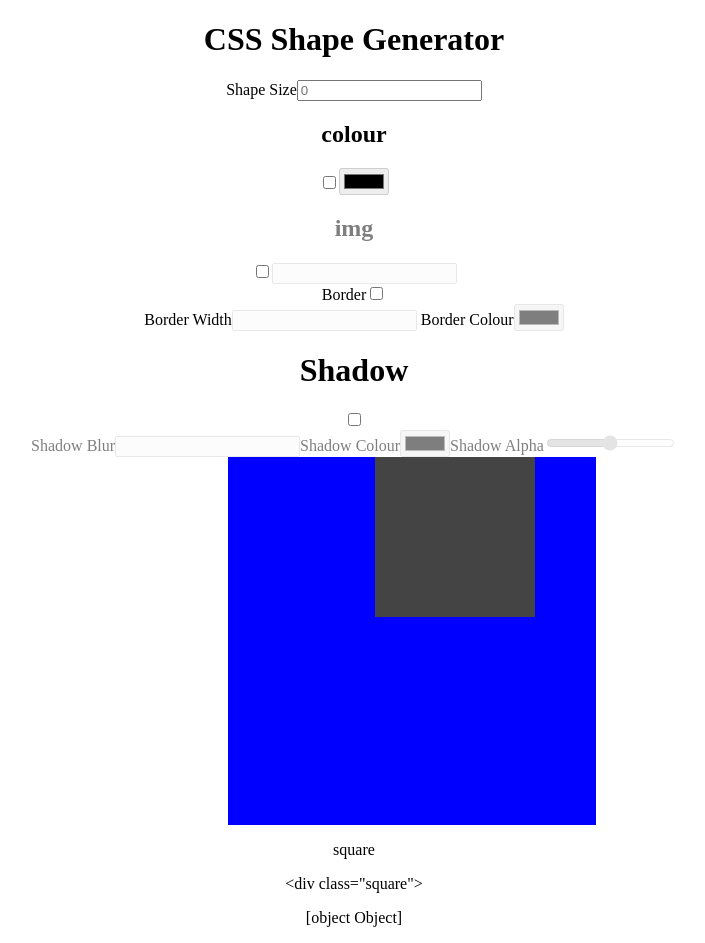
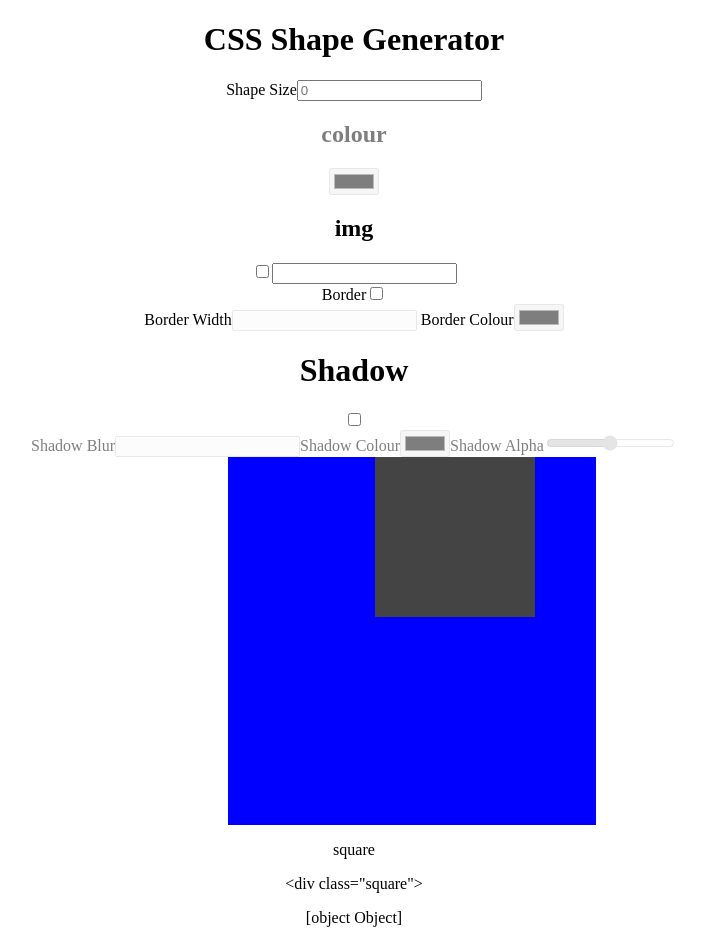
Before and after one commit to kylemcloughlin/css-shape-gen, a React (Create React App) app: page / in a window 1280 px wide. Shown: the whole page, without its empty margins (286-991 px from the left). Built offline with nearby package versions, Linux system fonts and the light colour scheme.

Commit message:
shadow border and fill are all going to shape meow

```diff
--- a/src/App.js
+++ b/src/App.js
@@ -21,6 +21,11 @@ function App() {
   const [sAlpha, setSAlpha] = useState({
     shadowAlpha: 0
   });
+  const [toggleWhat, setToggleWhat] = useState({
+    shadow: true,
+    border: true,
+    fill:   true
+  })
   const handleSize = x => {
 
     setShapeSize({size: Number(x)});
@@ -63,6 +68,26 @@ function App() {
         });
    }
   }
+  const toggle = (x, y) => {
+    let prevState = toggleWhat;
+    console.log("TOGGLE", x);
+    console.log("WHAT", y);
+     for (var z in prevState) {
+          console.log(z);
+          if (z === y) {
+            prevState[z] = x;
+            console.log('eleleelel', prevState)
+          }
+     }
+  }
+
+  const witch = (x) => {
+    let  prevState = toggleWhat;
+    prevState.fill = x;
+    console.log('switch', prevState);
+  }
+
+
   return (
       <div className="App">
       <header className="App-header">
@@ -70,11 +95,12 @@ function App() {
       </header>
       <div>
         <Size updateSize={handleSize}/>
-        <Colour updateFill={handleFill}/>
-        <Border updateBorder={handleBorder}/>
-        <Shadow updateShadow={handleShadow}/>
-        <Shape props={[{...shape},{...shapeSize},{...fill},{...bWidth},{...bColor},{...scolor},{...sBlur},{...sAlpha}]}/>
+        <Colour updateFill={handleFill} switch={witch}/>
+        <Border updateBorder={handleBorder} toggleBorder={toggle}/>
+        <Shadow updateShadow={handleShadow} toggleShadow={toggle}/>
+        <Shape props={[{...shape},{...shapeSize},{...fill},{...bWidth},{...bColor},{...scolor},{...sBlur},{...sAlpha}]} toggle={toggleWhat}/>
       </div>
+      {/* fix this props = it looks bad  */}
     </div>
   );
 }
--- a/src/hooks/borderForm.jsx
+++ b/src/hooks/borderForm.jsx
@@ -2,7 +2,7 @@ import React, { useState, useEffect } from "react";
 
 
 function Border(props) {
-  const [value, setValue] = useState(null);
+  const [value, setValue] = useState(false);
   const [disabled, setDisabled] = useState(true);
   const [style, setStyle] = useState({
     opacity: '.5'
@@ -11,6 +11,7 @@ function Border(props) {
     if (value === true) {
       console.log('if', value);
       setDisabled(false);
+      props.toggleBorder(value, "border");
       setStyle({
         opacity: '1'
       });
@@ -20,6 +21,8 @@ function Border(props) {
         opacity: '.5'
       });
       setDisabled(true);
+      props.toggleBorder(value, "border");
+
 
     }
   }, [value]);
@@ -27,7 +30,7 @@ function Border(props) {
     <div className="shape-container-01">
       <form>
         <label>Border</label>
-        <input type="checkbox" onClick={e => { setValue(e.target.checked) }} onSe value='border' />
+        <input type="checkbox" onClick={e => { setValue(e.target.checked) }} value='border' />
       </form>
       <form>
        <label> Border Width</label>
--- a/src/hooks/colourForm.jsx
+++ b/src/hooks/colourForm.jsx
@@ -3,8 +3,10 @@ import React, { useState, useEffect }  from "react";
 
 
 function Colour(props) {
-  const [value, setValue] = useState('clr');
-  const [disabled, setDisabled] = useState(true);
+  const [value, setValue] = useState(true);
+  const [disabled, setDisabled] = useState(false);
+  const [imgDisabled, setImgDisabled] = useState(true);
+
   const [clrStyle, setClrStyle] = useState({
     opacity: '1'
   });
@@ -12,31 +14,35 @@ function Colour(props) {
     opacity: '.5'
   });
   useEffect(() => {
-    if (value === 'img') {
+    console.log(value);
+    if (value === true) {
       setClrStyle({   opacity: '.5'  })
       setImgStyle({ opacity: '1' })
       console.log('if', value)
-        setDisabled(false);
+      setDisabled(true);
+      setImgDisabled(false);
+      props.switch(value)
 
     } else {
       setClrStyle({ opacity: '1' })
       setImgStyle({ opacity: '.5' })
       console.log('else', value)
-/// need to finish error handling for this -- so bothe cannot be selected at once and it disable the other while one is selected.
-/// THE DISABLE IS NOT CURRENTLY WORKING MST GO BACK AND FIX BUG
-      setDisabled(true);
+      setDisabled(false);
+      setImgDisabled(true);
+      props.switch(value)
+
     }
   },[value]);
 
   return (
     <form >
        <h2 style={clrStyle}>colour</h2>
-      <input type="checkbox" value="clr" value='clr' onChange={e => setValue(e.target.value)}/>
+      {/* <input type="checkbox" value="clr" value='clr' onChange={e => setValue(e.target.value)}/> */}
       <input type='color' style={clrStyle} disabled={disabled} onChange={e => { props.updateFill('colorCode', e.target.value) }}/>
          <br/>
       <h2 style={imgStyle}>img</h2>
-      <input type="checkbox" value="img" onChange={e => setValue(e.target.value)} />
-      <input type='text' style={imgStyle} disabled={disabled} onChange={e => { props.updateFill('imgURL', e.target.value) }}/>
+      <input type="checkbox" value="img" onChange={e => setValue(e.target.checked)} />
+      <input type='text' style={imgStyle} disabled={imgDisabled} onChange={e => { props.updateFill('imgURL', e.target.value) }}/>
       <br/>
     </form>
   );
--- a/src/hooks/cssShape.jsx
+++ b/src/hooks/cssShape.jsx
@@ -8,7 +8,7 @@ function Shape(props) {
   let style = seed.css;
   let newStyle = {}
   useEffect(() => {
-    // console.log("CSS", css);
+    console.log("@@@@@", props.toggle);
     console.log(props === shapeState);
     console.log(props.props)
     console.log(shapeState.props)
--- a/src/hooks/shadowForm.jsx
+++ b/src/hooks/shadowForm.jsx
@@ -15,11 +15,14 @@ function Shadow(props) {
       setStyle({
         opacity: '1'
       });
+      props.toggleShadow(value, "shadow");
+
     } else {
       console.log('else', value);
       setStyle({
         opacity: '.5'
       });
+      props.toggleShadow(value, "shadow");
       setDisabled(true);
 
     }
```
